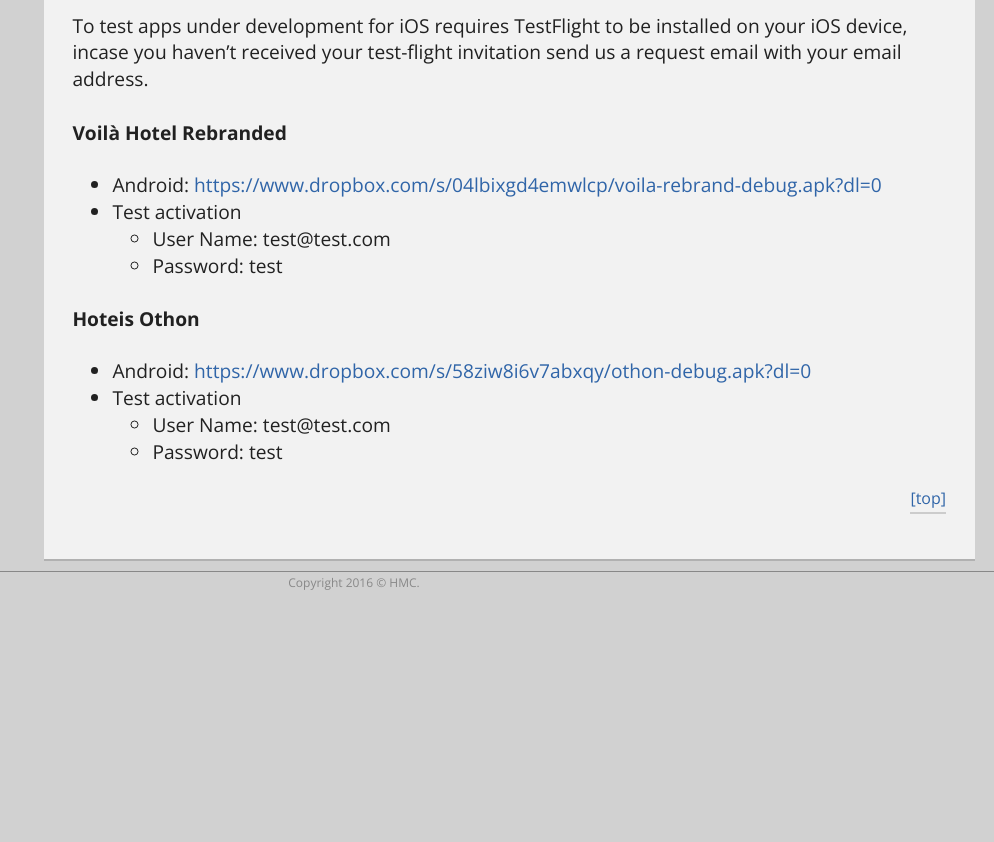
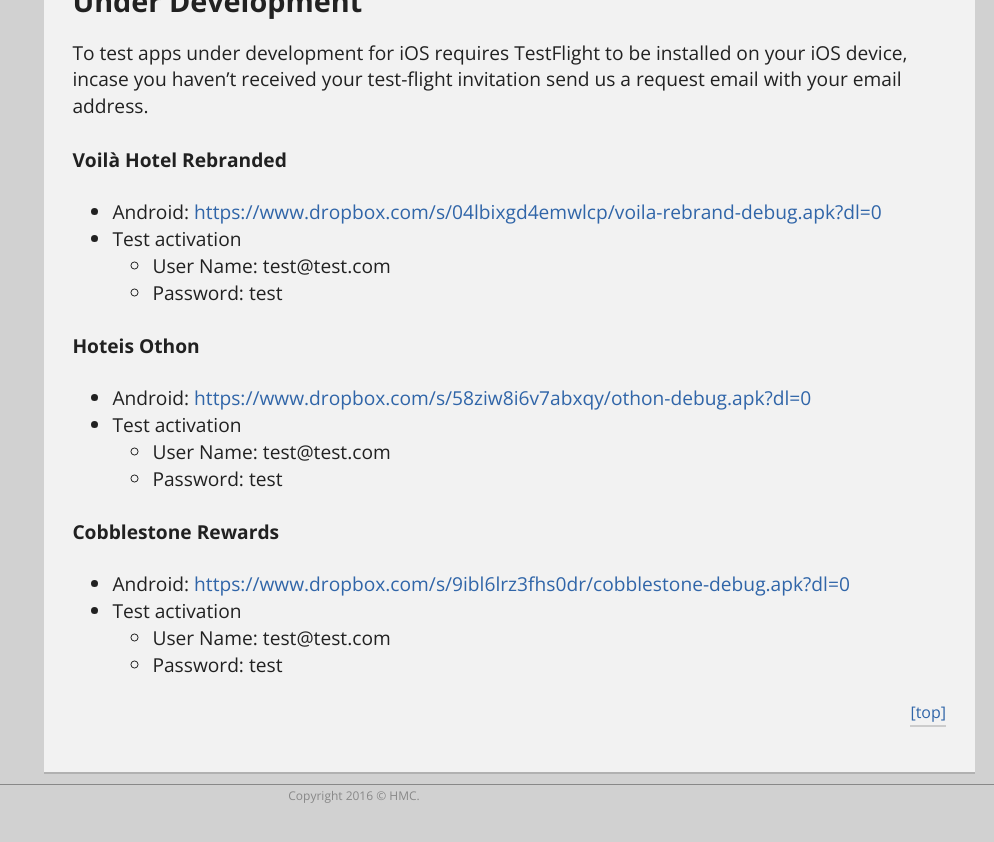
Before and after one commit to hmccode/hmccode.github.io, a Jekyll site: the page built from _posts/2016-07-23-mobile-apps.md, in a window 1280 px wide and 900 px high, scrolled down 4233 px. Shown: the top 842 px of the window, without its empty margins (286-1280 px from the left). Built offline with Jekyll 4.4.1, drawn with Linux system fonts in a browser that asks for light colours; nearby versions of some CDN libraries; a script that is not in the unit is left out; before the commit the page ends 4920 px from its top, so only the background shows below that.

Commit message:
Added voila-cobblestone rewards

```diff
--- a/_posts/2016-07-23-mobile-apps.md
+++ b/_posts/2016-07-23-mobile-apps.md
@@ -35,7 +35,8 @@ A list of all Mobile Apps in stores and currently under development. The apps li
     - [Karam Club Card](#karam-club-card)
   - [Under Development](#under-development-1)
     - [Voilà Hotel Rebranded](#voil-hotel-rebranded)
-    - [Hoteis Othon](#hoteis-othon)
+		- [Hoteis Othon](#hoteis-othon)
+    - [Cobblestone Rewards](#cobblestone-rewards)
 
 ----
 
@@ -174,3 +175,10 @@ To test apps under development for iOS requires TestFlight to be installed on yo
 * Test activation
   - User Name: test@test.com
   - Password: test
+
+#### Cobblestone Rewards
+
+* Android: <https://www.dropbox.com/s/9ibl6lrz3fhs0dr/cobblestone-debug.apk?dl=0>
+* Test activation
+  - User Name: test@test.com
+  - Password: test
```
